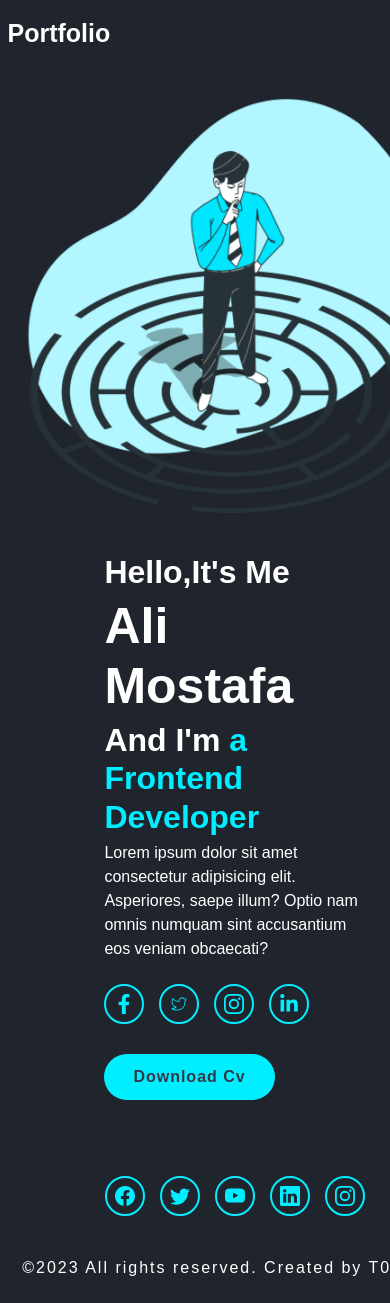
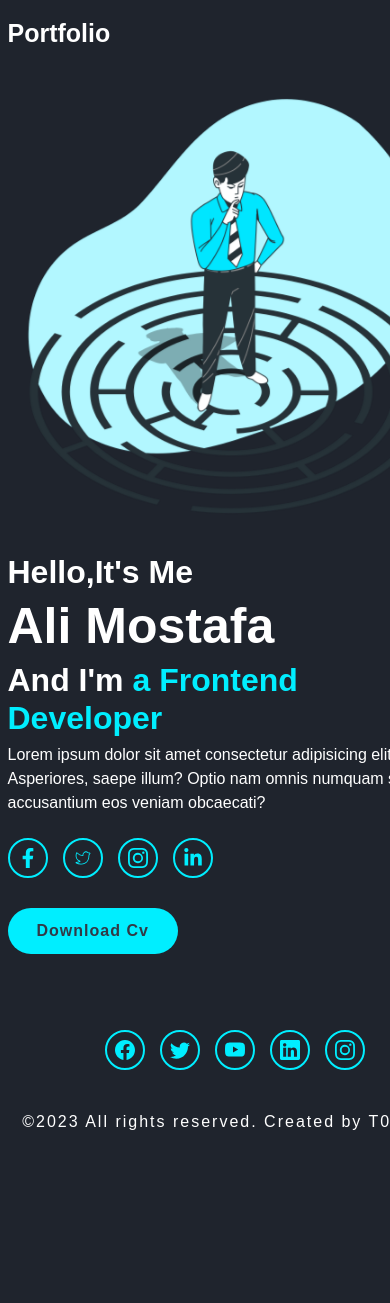
Before and after one commit to TOSHKA-711/portfolio, a React (Create React App) app: page / in a window 390 px wide. Shown: the top 1303 px of the page. After the commit the page ends 1157 px from the top, so only its background shows below. Built offline with nearby package versions, Linux system fonts and the light colour scheme.

Commit message:
portfolio

```diff
--- a/src/component/Home.js
+++ b/src/component/Home.js
@@ -35,7 +35,7 @@ function Home() {
       <div className="home">
         <div className="container">
           <div className="row parent">
-            <div className="col col-7 text home-text">
+            <div className=" text home-text">
 
 
               <h3>Hello,It's Me</h3>
--- a/src/index.css
+++ b/src/index.css
@@ -249,8 +249,13 @@ html {
     display: flex;
     justify-content: center;
     align-items: center;
-    /* width: 100%; */
   }
+
+   .home-text{
+    width: 100%;
+   }
+
+}
   .multiple-text::before {
     animation: none;
     -webkit-animation: none;
@@ -259,7 +264,7 @@ html {
   #navbar {
     width: 100%;
   }
-}
+
 
 @media screen and (max-width: 465px) {
   .foot {
```
